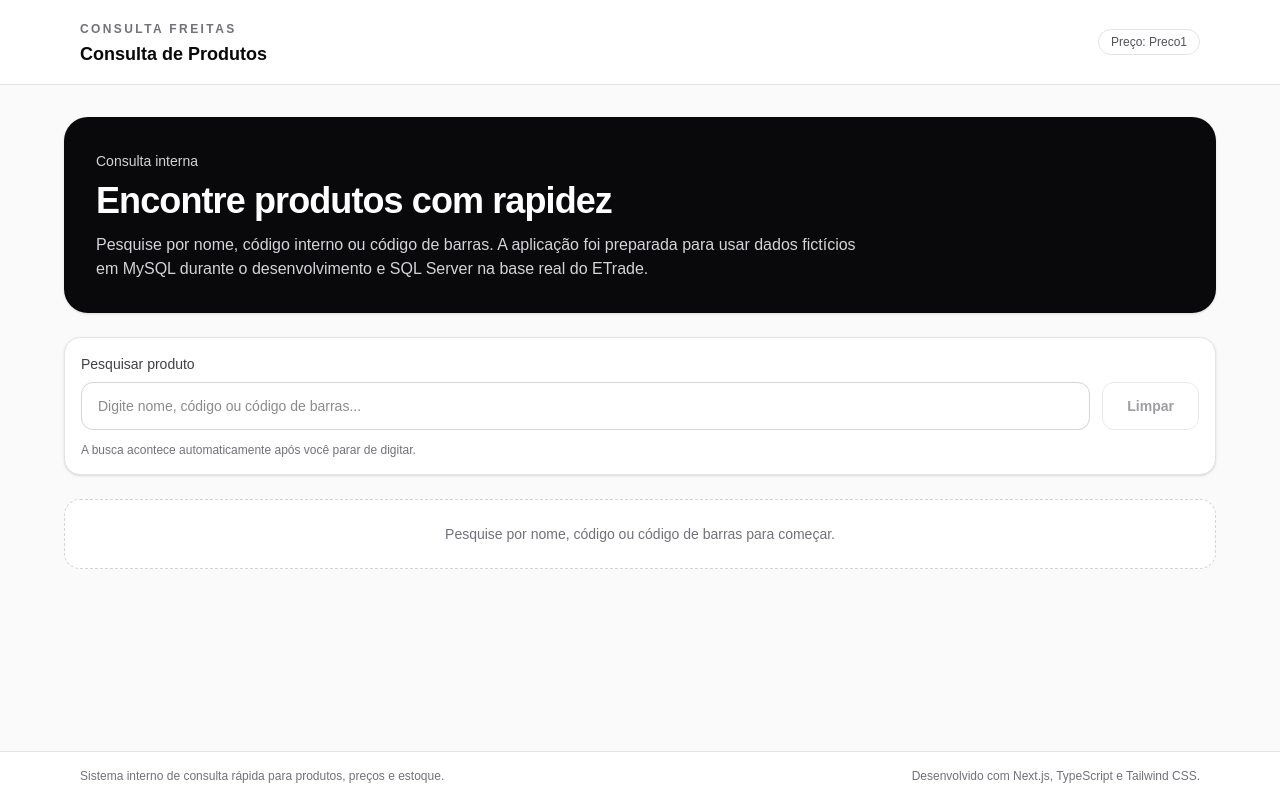
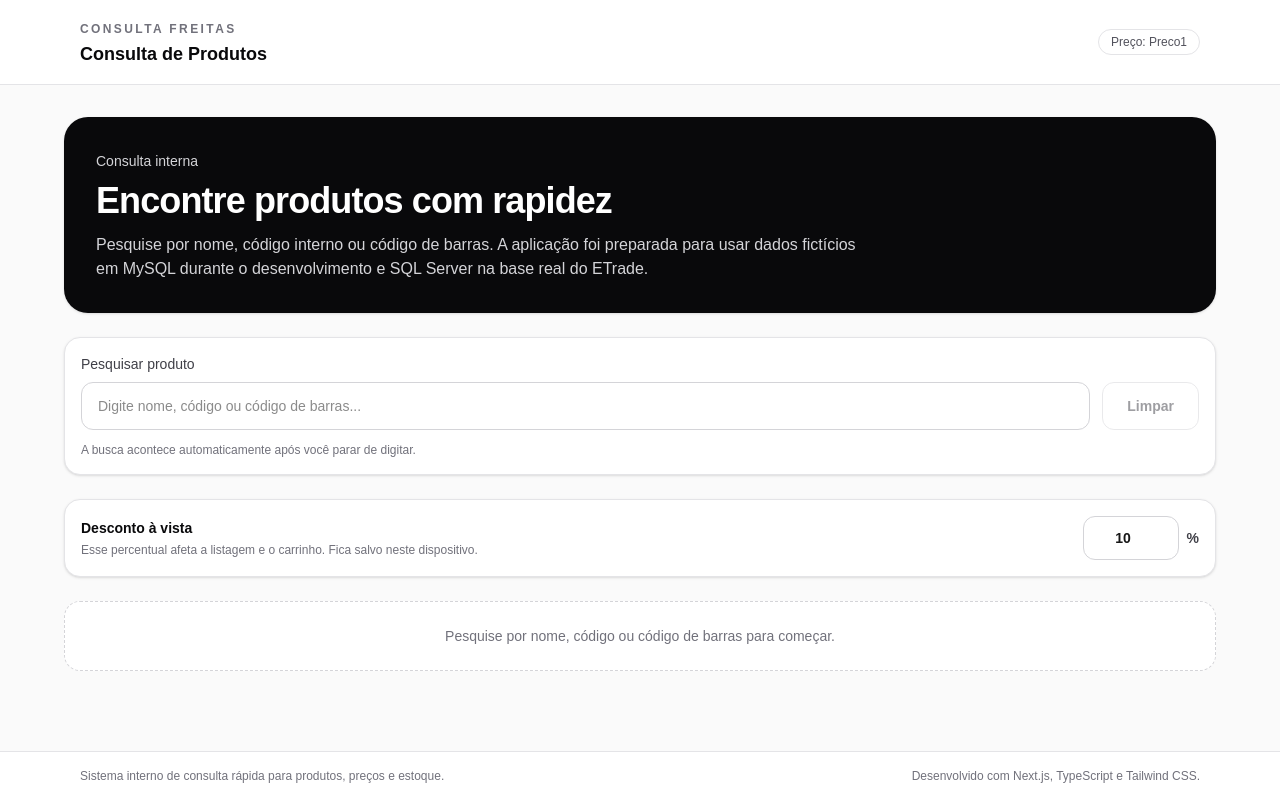
Before and after one commit to wandskk/consulta-freitas, a Next.js app: page /products in a window 1280 px wide. Built offline with nearby package versions, Linux system fonts and the light colour scheme.

Commit message:
Add cash discount control to product listing

```diff
--- a/src/app/products/page.tsx
+++ b/src/app/products/page.tsx
@@ -7,6 +7,7 @@
 import { ProductSearch } from '@/components/products/product-search'
 import { useDebounce } from '@/hooks/use-debounce'
 import { useProducts } from '@/hooks/use-products'
+import { CashDiscountControl } from '@/components/cart/cash-discount-control'
 
 export default function ProductsPage() {
   const [search, setSearch] = useState('')
@@ -64,6 +65,8 @@
           onClear={handleClear}
         />
 
+        <CashDiscountControl />
+
         <ProductList
           products={products}
           total={total}
--- a/src/components/cart/bottom-cart-bar.tsx
+++ b/src/components/cart/bottom-cart-bar.tsx
@@ -34,14 +34,20 @@
             <span className="text-zinc-400">•</span>
 
             <span className="font-semibold text-zinc-950">
-              {formatCurrency(totals.subtotalCard)}
+              Cartão {formatCurrency(totals.subtotalCard)}
+            </span>
+
+            <span className="hidden text-zinc-400 sm:inline">•</span>
+
+            <span className="hidden font-semibold text-green-700 sm:inline">
+              À vista {formatCurrency(totals.subtotalCash)}
             </span>
           </div>
         </div>
 
         <Link
           href="/cart"
-          className="rounded-xl bg-zinc-950 px-5 py-3 text-sm font-semibold text-white transition hover:bg-zinc-800 active:scale-[0.98]"
+          className="shrink-0 rounded-xl bg-zinc-950 px-5 py-3 text-sm font-semibold text-white transition hover:bg-zinc-800 active:scale-[0.98]"
         >
           Ver carrinho
         </Link>
--- /dev/null
+++ b/src/components/cart/cash-discount-control.tsx
@@ -0,0 +1,53 @@
+'use client'
+
+import { useCart } from '@/contexts/cart-context'
+
+type CashDiscountControlProps = {
+  variant?: 'default' | 'compact'
+}
+
+export function CashDiscountControl({
+  variant = 'default',
+}: CashDiscountControlProps) {
+  const { cashDiscountPercentage, updateCashDiscountPercentage } = useCart()
+
+  const isCompact = variant === 'compact'
+
+  return (
+    <div
+      className={
+        isCompact
+          ? 'rounded-2xl border border-zinc-200 bg-white p-3 shadow-sm'
+          : 'rounded-2xl border border-zinc-200 bg-white p-4 shadow-sm'
+      }
+    >
+      <div className="flex flex-col gap-3 sm:flex-row sm:items-center sm:justify-between">
+        <div>
+          <h2 className="text-sm font-semibold text-zinc-950">
+            Desconto à vista
+          </h2>
+
+          <p className="mt-1 text-xs text-zinc-500">
+            Esse percentual afeta a listagem e o carrinho. Fica salvo neste
+            dispositivo.
+          </p>
+        </div>
+
+        <div className="flex items-center gap-2">
+          <input
+            type="number"
+            min={0}
+            max={100}
+            value={cashDiscountPercentage}
+            onChange={(event) =>
+              updateCashDiscountPercentage(Number(event.target.value))
+            }
+            className="h-11 w-24 rounded-xl border border-zinc-300 px-3 text-center text-sm font-semibold outline-none focus:border-zinc-900 focus:ring-2 focus:ring-zinc-200"
+          />
+
+          <span className="text-sm font-semibold text-zinc-700">%</span>
+        </div>
+      </div>
+    </div>
+  )
+}
--- a/src/components/layout/app-shell.tsx
+++ b/src/components/layout/app-shell.tsx
@@ -14,11 +14,12 @@
         <div className="flex min-h-screen flex-col bg-zinc-50">
             <AppHeader />
 
-      <main className="flex-1 px-4 pb-32 pt-8 sm:pb-28">
+            <main className="flex-1 px-4 py-6 pb-32 sm:py-8">
                 <div className="mx-auto max-w-6xl">{children}</div>
             </main>
 
             <AppFooter />
+
             <BottomCartBar />
         </div>
     )
--- a/src/components/products/product-card.tsx
+++ b/src/components/products/product-card.tsx
@@ -32,6 +32,7 @@
 
     const stockStatus = getStockStatus(product.estoque)
     const cashPrice = calculateCashPrice(product.preco, cashDiscountPercentage)
+    const cashDiscountAmount = product.preco - cashPrice
     const productIsInCart = isInCart(product.id)
     const quantityInCart = getQuantity(product.id)
 
@@ -103,6 +104,10 @@
                         <strong className="mt-1 block text-lg font-bold text-green-700">
                             {formatCurrency(cashPrice)}
                         </strong>
+
+                        <span className="mt-1 block text-xs font-medium text-green-600">
+                            Economiza {formatCurrency(cashDiscountAmount)}
+                        </span>
                     </div>
                 </div>
             </div>
```
Lines whose indentation alone changed are shown as unchanged.
